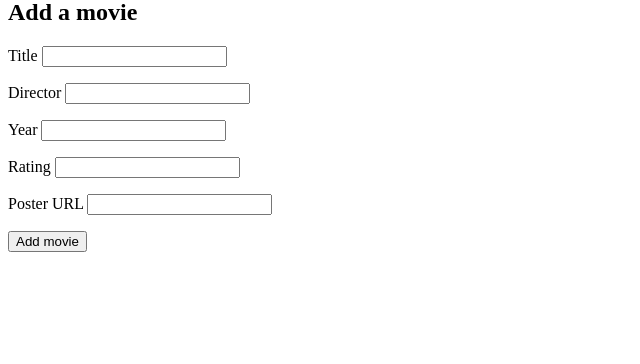
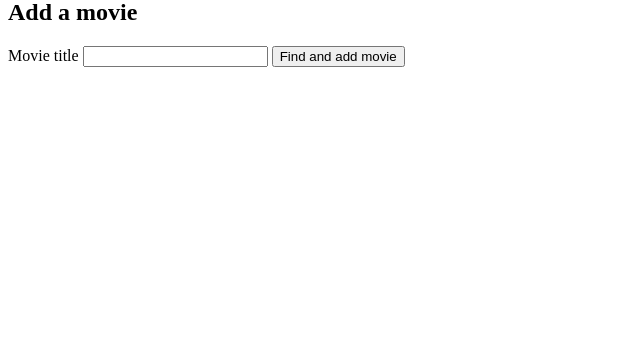
Before and after one commit to suvrazastrovision/MoviWebApp, a Flask app: page /users/1/movies in a window 1280 px wide. Shown: the part 436-800 px from the top of the page, without its empty margins (0-640 px from the left). Run offline with Flask 3, Linux system fonts and the light colour scheme.

Commit message:
OMDB_API Added

```diff
--- a/app.py
+++ b/app.py
@@ -1,11 +1,18 @@
+import json
 import os
 import secrets
 from pathlib import Path
+from urllib.error import HTTPError, URLError
+from urllib.parse import urlencode
+from urllib.request import urlopen
 
+from dotenv import load_dotenv
 from flask import Flask, abort, flash, redirect, render_template, request, url_for
 from data_manager import DataManager
 from models import db, Movie, User
 
+
+load_dotenv(Path(__file__).resolve().parent / ".env")
 
 app = Flask(__name__)
 app.config["SECRET_KEY"] = os.environ.get("FLASK_SECRET_KEY") or secrets.token_hex(32)
@@ -60,16 +67,49 @@ def create_movie(user_id):
         flash("Please enter a movie title.", "error")
         return redirect(url_for("user_movies", user_id=user_id))
 
+    api_key = os.environ.get("OMDB_API_KEY")
+    if not api_key:
+        flash("Movie lookup is unavailable. Set the OMDB_API_KEY environment variable.", "error")
+        return redirect(url_for("user_movies", user_id=user_id))
+
+    query = urlencode({"apikey": api_key, "t": title})
+    try:
+        with urlopen(f"https://www.omdbapi.com/?{query}", timeout=10) as response:
+            movie_data = json.load(response)
+    except (HTTPError, URLError, TimeoutError, json.JSONDecodeError) as error:
+        app.logger.warning(
+            "OMDb lookup failed for submitted movie title (%s).",
+            type(error).__name__,
+        )
+        flash("Could not retrieve movie information from OMDb. Please try again.", "error")
+        return redirect(url_for("user_movies", user_id=user_id))
+
+    if not isinstance(movie_data, dict):
+        flash("OMDb returned an invalid response. Please try again.", "error")
+        return redirect(url_for("user_movies", user_id=user_id))
+
+    if movie_data.get("Response") != "True":
+        error_message = movie_data.get("Error")
+        flash(
+            error_message if isinstance(error_message, str) else "OMDb did not return movie information.",
+            "error",
+        )
+        return redirect(url_for("user_movies", user_id=user_id))
+
+    def omdb_value(field):
+        value = movie_data.get(field)
+        return value if isinstance(value, str) and value != "N/A" else None
+
     movie = Movie(
-        title=title,
-        director=request.form.get("director", "").strip() or None,
-        year=request.form.get("year", "").strip() or None,
-        rating=request.form.get("rating", "").strip() or None,
-        poster=request.form.get("poster", "").strip() or None,
+        title=omdb_value("Title") or title,
+        director=omdb_value("Director"),
+        year=omdb_value("Year"),
+        rating=omdb_value("imdbRating"),
+        poster=omdb_value("Poster"),
         user_id=user_id,
     )
     data_manager.add_movie(movie)
-    flash(f"Added {title} to {user.name}'s favorites.", "success")
+    flash(f"Added {movie.title} to {user.name}'s favorites.", "success")
     return redirect(url_for("user_movies", user_id=user_id))
 
 
--- a/requirements.txt
+++ b/requirements.txt
@@ -1,2 +1,3 @@
 Flask
 Flask-SQLAlchemy
+python-dotenv
--- a/templates/movies.html
+++ b/templates/movies.html
@@ -49,27 +49,9 @@
 
         <h2>Add a movie</h2>
         <form action="{{ url_for('create_movie', user_id=user.id) }}" method="post">
-            <p>
-                <label for="title">Title</label>
-                <input id="title" name="title" required maxlength="255">
-            </p>
-            <p>
-                <label for="director">Director</label>
-                <input id="director" name="director" maxlength="255">
-            </p>
-            <p>
-                <label for="year">Year</label>
-                <input id="year" name="year" maxlength="20">
-            </p>
-            <p>
-                <label for="rating">Rating</label>
-                <input id="rating" name="rating" maxlength="20">
-            </p>
-            <p>
-                <label for="poster">Poster URL</label>
-                <input id="poster" name="poster" type="url" maxlength="500">
-            </p>
-            <button type="submit">Add movie</button>
+            <label for="title">Movie title</label>
+            <input id="title" name="title" required maxlength="255">
+            <button type="submit">Find and add movie</button>
         </form>
     </main>
 </body>
```
Also changed, not shown: data/movies.db, 2 other files.
